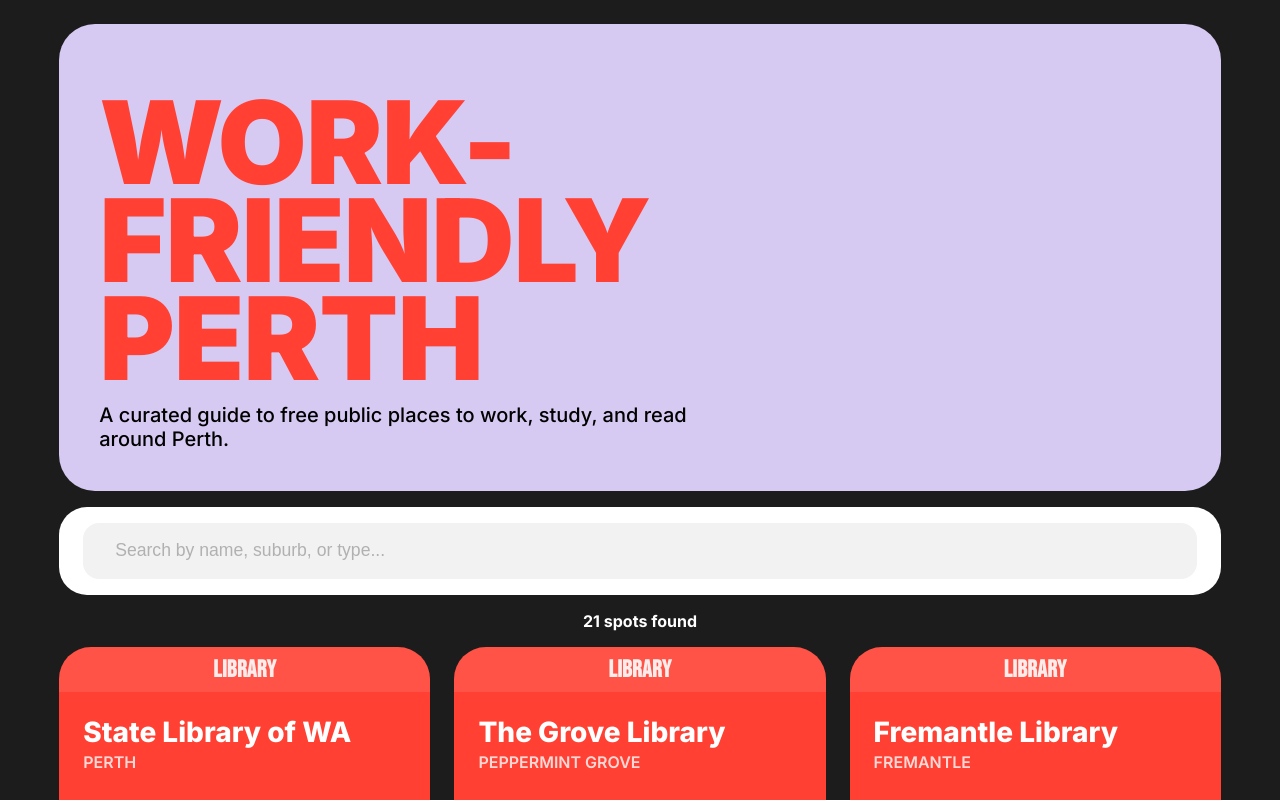
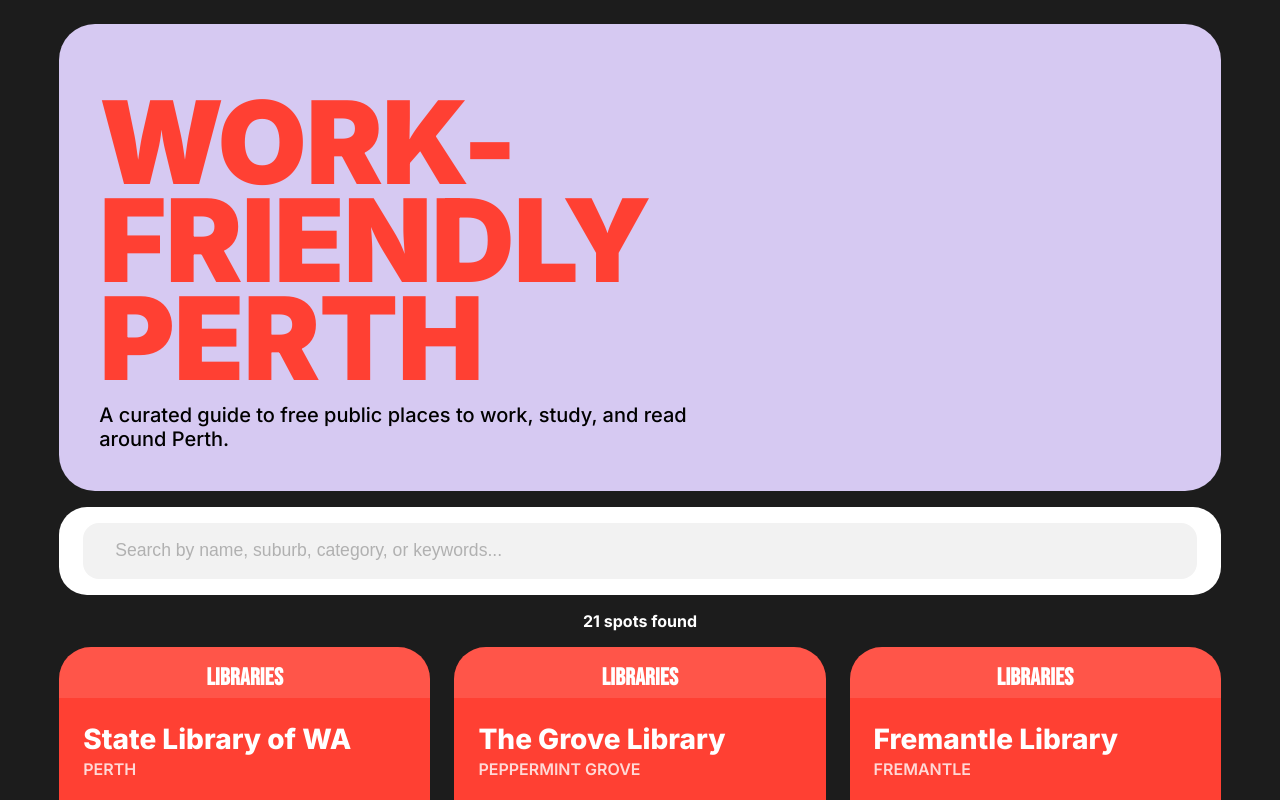
Before and after one commit to aliciabuelow/perth-workfriendly-app, a React (Vite) app in the folder react-app/: page / in a window 1280 px wide. Shown: the top 800 px of the page. Built offline with nearby package versions, Linux system fonts and the light colour scheme.

Commit message:
Update UI/UX

```diff
--- a/react-app/src/components/SearchBar.jsx
+++ b/react-app/src/components/SearchBar.jsx
@@ -5,9 +5,9 @@
         <div className="search-bar">
             <input
             type="search"
-            aria-label="Search spots by name, suburb, or type"
+            aria-label="Search spots by name, suburb, type, or keywords"
             className="search-input"
-            placeholder="Search by name, suburb, or type..."
+            placeholder="Search by name, suburb, category, or keywords..."
             value={props.searchTerm}
             onChange={props.handleSearch}
             />
--- a/react-app/src/data/spots.js
+++ b/react-app/src/data/spots.js
@@ -3,7 +3,7 @@
         id: 1,
         name: "State Library of WA",
         suburb: "Perth",
-        type: "Library",
+        type: "Libraries",
         address: "25 Francis St, Perth WA 6000",
         website: "https://slwa.wa.gov.au/",
         tags: ["free", "wi-fi", "study spaces", "food and drink", "computers", "accessible"],
@@ -14,7 +14,7 @@
         id: 2,
         name: "The Grove Library",
         suburb: "Peppermint Grove",
-        type: "Library",
+        type: "Libraries",
         address: "1 Leake St, Peppermint Grove WA 6011",
         website: "https://www.grovelibrary.net/",
         tags: ["free", "wi-fi", "study spaces", "food and drink", "computers", "accessible"],
@@ -25,7 +25,7 @@
         id: 3,
         name: "Fremantle Library",
         suburb: "Fremantle",
-        type: "Library",
+        type: "Libraries",
         address: "151 High St, Fremantle WA 6160",
         website: "https://www.fremantle.wa.gov.au/services-and-support/fremantle-library/",
         tags: ["free", "wi-fi", "study spaces", "food and drink", "computers", "accessible"],
@@ -36,7 +36,7 @@
         id: 4,
         name: "Manning Library",
         suburb: "Manning",
-        type: "Library",
+        type: "Libraries",
         address: "2 Conochie Cres, Manning WA 6152",
         website: "https://www.southperth.wa.gov.au/libraries",
         tags: ["free", "wi-fi", "study spaces", "food and drink", "computers", "accessible"],
@@ -47,7 +47,7 @@
         id: 5,
         name: "City of Nedlands Library",
         suburb: "Nedlands",
-        type: "Library",
+        type: "Libraries",
         address: "60 Stirling Hwy, Nedlands WA 6009",
         website: "https://www.nedlands.wa.gov.au/community/libraries/library-services.aspx",
         tags: ["free", "wi-fi", "study spaces", "computers", "accessible"],
@@ -58,7 +58,7 @@
         id: 6,
         name: "City of Perth Library",
         suburb: "Perth",
-        type: "Library",
+        type: "Libraries",
         address: "573 Hay St, Perth WA 6000",
         website: "https://perth.wa.gov.au/community/community-services-and-facilities/city-of-perth-library",
         tags: ["free", "wi-fi", "study spaces", "food and drink", "computers", "accessible"],
@@ -69,7 +69,7 @@
         id: 7,
         name: "Reid Library (UWA)",
         suburb: "Crawley",
-        type: "Library",
+        type: "Libraries",
         address: "35 Stirling Highway, Crawley WA 6009",
         website: "https://www.uwa.edu.au/facilities/reid-library",
         tags: ["free", "study spaces", "food and drink", "computers", "accessible"],
@@ -80,7 +80,7 @@
         id: 8,
         name: "TL Robertson Library (Curtin)",
         suburb: "Bentley",
-        type: "Library",
+        type: "Libraries",
         address: "Curtin University, 105, Kent St, Bentley WA 6102",
         website: "https://www.curtin.edu.au/library/using-the-library/tl-robertson-library/",
         tags: ["free", "study spaces", "food and drink", "accessible"],
@@ -91,7 +91,7 @@
         id: 9,
         name: "AH Bracks Library + Creative Space",
         suburb: "Melville",
-        type: "Library",
+        type: "Libraries",
         address: "431 Canning Highway, Melville WA 6157",
         website: "https://www.melvillecity.com.au/things-to-do/libraries/library-contacts-and-opening-hours#AHBracksLibrary_CreativeSpace",
         tags: ["free", "wi-fi", "study spaces", "food and drink", "computers", "accessible"],
@@ -102,7 +102,7 @@
         id: 10,
         name: "StudyPerth International Student Hub",
         suburb: "Perth",
-        type: "Student Space",
+        type: "Student Spaces",
         address: "555 Wellington Street, Perth WA 6000",
         website: "https://www.studyperth.com.au/student-support/student-hub/",
         tags: ["international students", "free", "wi-fi", "study spaces", "food and drink", "computers", "accessible"],
@@ -113,7 +113,7 @@
         id: 11,
         name: "J. Robin Warren Library (UWA)",
         suburb: "Nedlands",
-        type: "Library",
+        type: "Libraries",
         address: "UWA, 17 Monash Ave, Nedlands WA 6009",
         website: "https://www.uwa.edu.au/facilities/j-robin-warren-library",
         tags: ["free", "study spaces", "silent areas", "food and drink", "computers", "accessible"],
@@ -124,7 +124,7 @@
         id: 12,
         name: "City of Vincent Library",
         suburb: "Leederville",
-        type: "Library",
+        type: "Libraries",
         address: "99 Loftus St, Leederville WA 6007",
         website: "https://library.vincent.wa.gov.au/",
         tags: ["free", "wi-fi", "study spaces", "computers", "accessible"],
@@ -135,7 +135,7 @@
         id: 13,
         name: "Ruth Faulkner Library",
         suburb: "Belmont",
-        type: "Library",
+        type: "Libraries",
         address: "213 Wright St, Cloverdale WA 6105",
         website: "https://www.belmont.wa.gov.au/discover/places-to-go/ruth-faulkner-library-and-belmont-museum",
         tags: ["free", "wi-fi", "study spaces", "food and drink", "computers", "accessible"],
@@ -146,7 +146,7 @@
         id: 14,
         name: "Midland Public Library",
         suburb: "Midland",
-        type: "Library",
+        type: "Libraries",
         address: "45 Helena St, Midland WA 6056",
         website: "https://www.swan.wa.gov.au/explore-and-do/libraries/locations-and-hours/midland-library",
         tags: ["free", "wi-fi", "study spaces", "computers", "accessible"],
@@ -157,7 +157,7 @@
         id: 15,
         name: "Holy Grounds, Cathedral Square",
         suburb: "Perth",
-        type: "Community Hub",
+        type: "Community Hubs",
         address: "Level 1, 3 Pier St, Perth WA 6000",
         website: "https://www.holygrounds.org.au/",
         tags: ["free", "wi-fi", "study spaces", "food and drink", "accessible"],
@@ -168,7 +168,7 @@
         id: 16,
         name: "Hyde Park",
         suburb: "Perth",
-        type: "Park",
+        type: "Parks",
         address: "Vincent St & William St, Perth WA 6000",
         website: "https://www.vincent.wa.gov.au/parks-and-facilities/hyde-park",
         tags: ["free", "food and drink", "accessible"],
@@ -179,7 +179,7 @@
         id: 17,
         name: "Kings Park and Botanic Garden",
         suburb: "Perth",
-        type: "Park",
+        type: "Parks",
         address: "Fraser Avenue, Perth WA 6000",
         website: "https://www.bgpa.wa.gov.au/kings-park",
         tags: ["free", "wi-fi", "food and drink", "accessible"],
@@ -190,7 +190,7 @@
         id: 18,
         name: "Elizabeth Quay",
         suburb: "Perth",
-        type: "Public Space",
+        type: "Public Spaces",
         address: "The Esplanade, Perth WA 6000",
         website: "https://visitperth.com/see-and-do/public-spaces/venues/elizabeth-quay",
         tags: ["free", "wi-fi", "food and drink", "accessible"],
@@ -201,7 +201,7 @@
         id: 19,
         name: "Esplanade Park",
         suburb: "Fremantle",
-        type: "Park",
+        type: "Parks",
         address: "Marine Terrace, Fremantle WA 6160",
         website: "https://www.fremantle.wa.gov.au/services-and-support/city-facilities/esplanade-park/",
         tags: ["free", "wi-fi", "accessible"],
@@ -212,7 +212,7 @@
         id: 20,
         name: "Walyalup Fremantle Arts Centre",
         suburb: "Fremantle",
-        type: "Cultural Centre",
+        type: "Cultural Centres",
         address: "1 Finnerty Street, Fremantle WA 6160",
         website: "https://wfac.org.au/",
         tags: ["free", "wi-fi", "food and drink", "accessible"],
@@ -223,7 +223,7 @@
         id: 21,
         name: "Scarborough Beach Foreshore",
         suburb: "Scarborough",
-        type: "Public Space",
+        type: "Public Spaces",
         address: "The Esplanade, Scarborough WA 6019",
         website: "https://www.stirling.wa.gov.au/stirling-leisure/venue-and-facility-hire/scarborough-beach",
         tags: ["free", "wi-fi", "food and drink", "accessible"],
--- a/react-app/src/styles/SpotCard.css
+++ b/react-app/src/styles/SpotCard.css
@@ -7,22 +7,27 @@
 }
 
 .spot-card:hover {
-    transform: scale(1.04)
+    transform: scale(1.01);
 }
 
 .spot-type-header {
-    opacity: 0.9;
     background: rgba(255, 255, 255, 0.11);
     border-radius: 2rem 2rem 0 0;
     text-align: center;
     margin-bottom: auto;
-    padding: 0.5rem 0;
+    padding: 1rem 0 0.4rem;
     color: #fff;
     text-transform: uppercase;
     font-size: 1.5rem;
     font-weight: 700;
     font-family: 'Bebas Neue', sans-serif;
     letter-spacing: 0.02rem;
+    transition: all 300ms ease;
+}
+
+.spot-type-header:hover {
+    background-color: rgba(255, 255, 255, 0.15);
+    cursor: pointer;
 }
 
 .card-content {
@@ -72,6 +77,11 @@
     color: #fff;
     font-size: 0.55rem;
     font-weight: 700;
+    transition: all 150ms ease;
+}
+
+.spot-tag:hover {
+    cursor: pointer;
 }
 
 .line {
@@ -93,7 +103,7 @@
     font-weight: 600;
 }
 
-.card-footer .spot-link {
+.spot-link {
     display: inline-flex;
     justify-content: center;
     align-items: center;
@@ -106,4 +116,9 @@
     text-transform: uppercase;
     font-size: 0.875rem;
     font-weight: 800;
+    transition: all 100ms ease;
 }
+
+.spot-link:hover {
+    color: #303030;
+}
```
